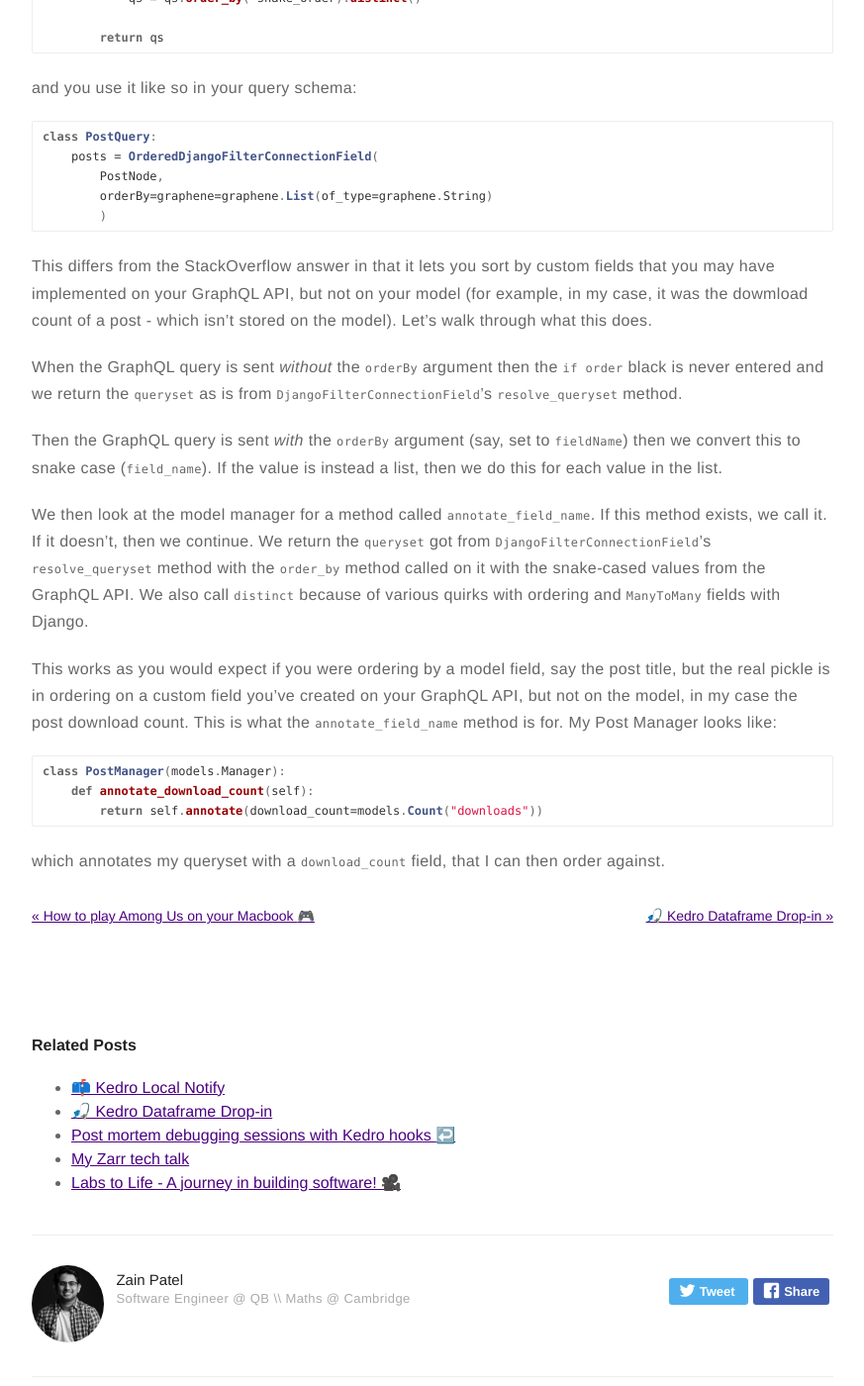
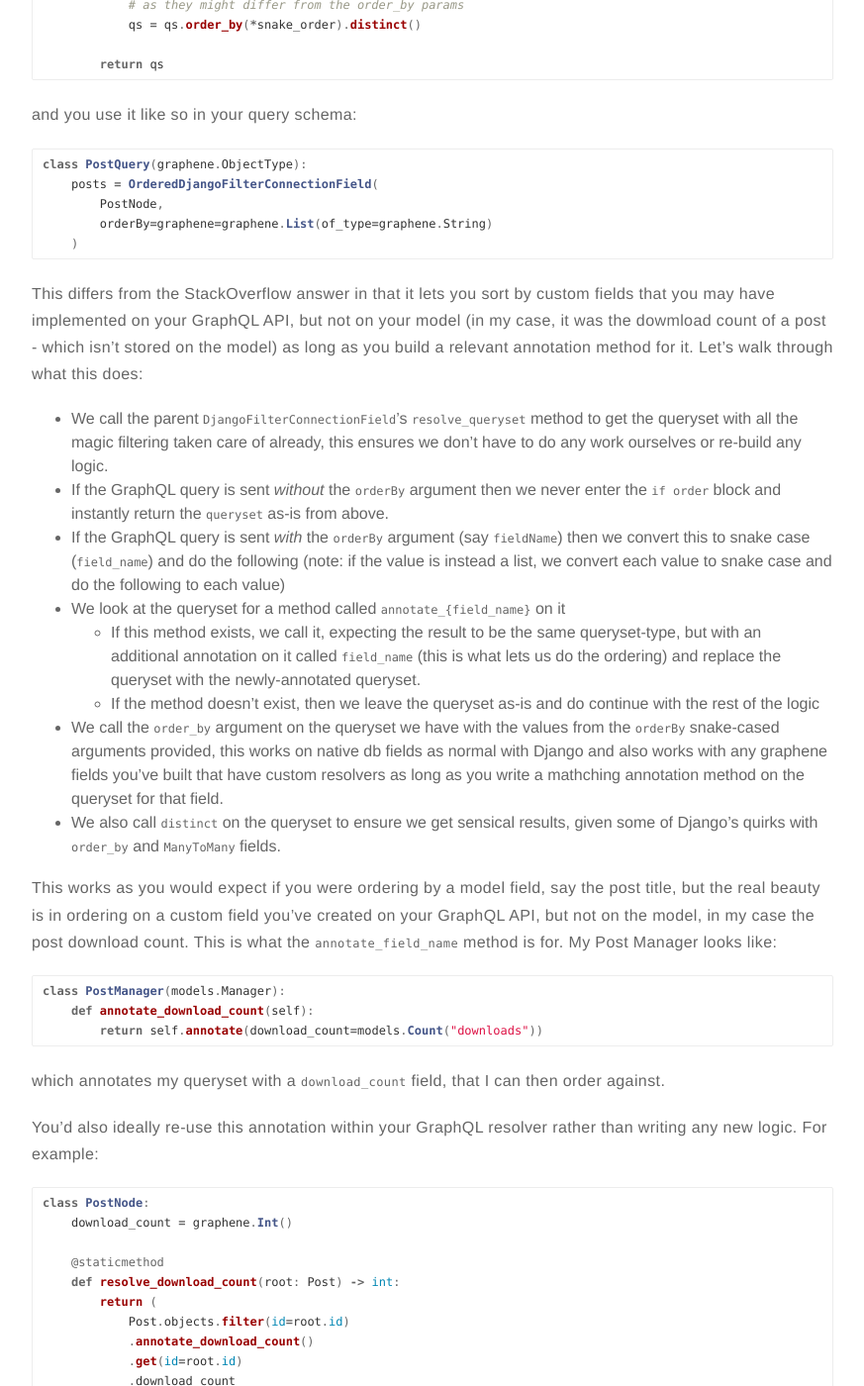
Before and after one commit to mzjp2/blog, a Jekyll site: the page built from _posts/2020-10-31-Add-ordering-django-graphql.md, in a window 1280 px wide and 1400 px high, scrolled down 1605 px. Shown: the whole window at 99% size, without its empty margins (203-1076 px from the left). Built offline with Jekyll 4.4.1, drawn with Linux system fonts in a browser that asks for light colours; emoji names are drawn with the system emoji font; some of the changed text lies outside the part shown.

Commit message:
Improve layout of "Add ordering to your Django-Graphene GraphQL API" post (#18)

````diff
--- a/_posts/2020-10-31-Add-ordering-django-graphql.md
+++ b/_posts/2020-10-31-Add-ordering-django-graphql.md
@@ -26,7 +26,7 @@ query {
 }
 ```
 
-to get post titles ordered in descending order of when they were created. This works okay, as long as you don't intend to use the filtering mechanism in `django-graphene`/`django-filter`: where you can do:
+to get post titles ordered in descending order of when they were created. This works okay, as long as you don't intend to use the filtering mechanism in `django-graphene`/`django-filter`, where you can specify django-style filters that are converted automatically to GraphQL arguments for filtering:
 
 
 ```python
@@ -82,22 +82,25 @@ class OrderedDjangoFilterConnectionField(DjangoFilterConnectionField):
 and you use it like so in your query schema:
 
 ```python
-class PostQuery:
+class PostQuery(graphene.ObjectType):
     posts = OrderedDjangoFilterConnectionField(
         PostNode,
         orderBy=graphene=graphene.List(of_type=graphene.String)
-        )
+    )
 ```
 
-This differs from the StackOverflow answer in that it lets you sort by custom fields that you may have implemented on your GraphQL API, but not on your model (for example, in my case, it was the dowmload count of a post - which isn't stored on the model). Let's walk through what this does.
+This differs from the StackOverflow answer in that it lets you sort by custom fields that you may have implemented on your GraphQL API, but not on your model (in my case, it was the dowmload count of a post - which isn't stored on the model) as long as you build a relevant annotation method for it. Let's walk through what this does:
 
-When the GraphQL query is sent _without_ the `orderBy` argument then the `if order` black is never entered and we return the `queryset` as is from `DjangoFilterConnectionField`'s `resolve_queryset` method.
+* We call the parent `DjangoFilterConnectionField`'s `resolve_queryset` method to get the queryset with all the magic filtering taken care of already, this ensures we don't have to do any work ourselves or re-build any logic.
+* If the GraphQL query is sent _without_ the `orderBy` argument then we never enter the  `if order` block and instantly return the `queryset` as-is from above.
+* If the GraphQL query is sent _with_ the `orderBy` argument (say `fieldName`) then we convert this to snake case (`field_name`) and do the following (note: if the value is instead a list, we convert each value to snake case and do the following to each value)
+* We look at the queryset for a method called `annotate_{field_name}` on it
+    * If this method exists, we call it, expecting the result to be the same queryset-type, but with an additional annotation on it called `field_name` (this is what lets us do the ordering) and replace the queryset with the newly-annotated queryset.
+    * If the method doesn't exist, then we leave the queryset as-is and do continue with the rest of the logic
+* We call the `order_by` argument on the queryset we have with the values from the `orderBy` snake-cased arguments provided, this works on native db fields as normal with Django and also works with any graphene fields you've built that have custom resolvers as long as you write a mathching annotation method on the queryset for that field.
+* We also call `distinct` on the queryset to ensure we get sensical results, given some of Django's quirks with `order_by` and `ManyToMany` fields.
 
-Then the GraphQL query is sent _with_ the `orderBy` argument (say, set to `fieldName`) then we convert this to snake case (`field_name`). If the value is instead a list, then we do this for each value in the list.
-
-We then look at the model manager for a method called `annotate_field_name`. If this method exists, we call it. If it doesn't, then we continue. We return the `queryset` got from `DjangoFilterConnectionField`'s `resolve_queryset` method with the `order_by` method called on it with the snake-cased values from the GraphQL API. We also call `distinct` because of various quirks with ordering and `ManyToMany` fields with Django.
-
-This works as you would expect if you were ordering by a model field, say the post title, but the real pickle is in ordering on a custom field you've created on your GraphQL API, but not on the model, in my case the post download count. This is what the `annotate_field_name` method is for. My Post Manager looks like:
+This works as you would expect if you were ordering by a model field, say the post title, but the real beauty is in ordering on a custom field you've created on your GraphQL API, but not on the model, in my case the post download count. This is what the `annotate_field_name` method is for. My Post Manager looks like:
 
 
 ```python
@@ -107,3 +110,44 @@ class PostManager(models.Manager):
 ```
 
 which annotates my queryset with a `download_count` field, that I can then order against.
+
+You'd also ideally re-use this annotation within your GraphQL resolver rather than writing any new logic. For example:
+
+```python
+class PostNode:
+    download_count = graphene.Int()
+
+    @staticmethod
+    def resolve_download_count(root: Post) -> int:
+        return (
+            Post.objects.filter(id=root.id)
+            .annotate_download_count()
+            .get(id=root.id)
+            .download_count
+        )
+
+```
+
+or if you want to optimise things when resolving multiple posts (e.g to list them all):
+
+```python
+# schema.py
+
+from .types import PostNode
+
+class PostQuery(graphene.ObjectType):
+    posts = OrderedDjangoFilterConnectionField(PostNode)
+
+    @staticmethod
+    def resolve_posts():
+        return Post.objects.all().annotate_download_count()
+
+# types.py
+
+class PostNode:
+    download_count = graphene.Int()
+
+    @staticmethod
+    def resolve_download_count(root: Post) -> int:
+        return root.download_count # has been annotated from the `posts` resolver
+```
````
